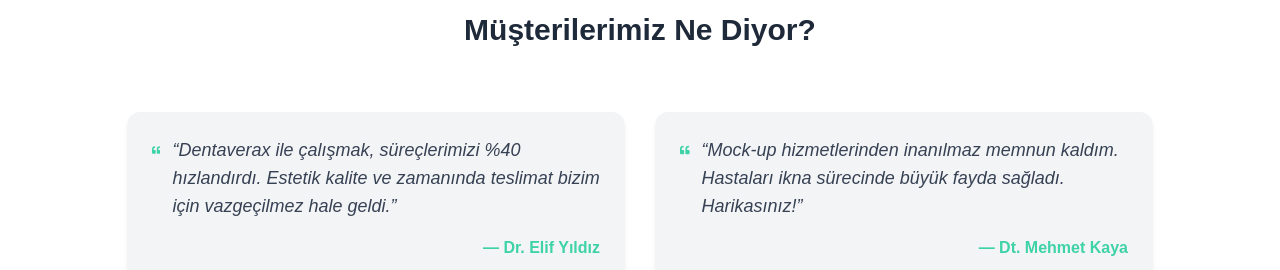
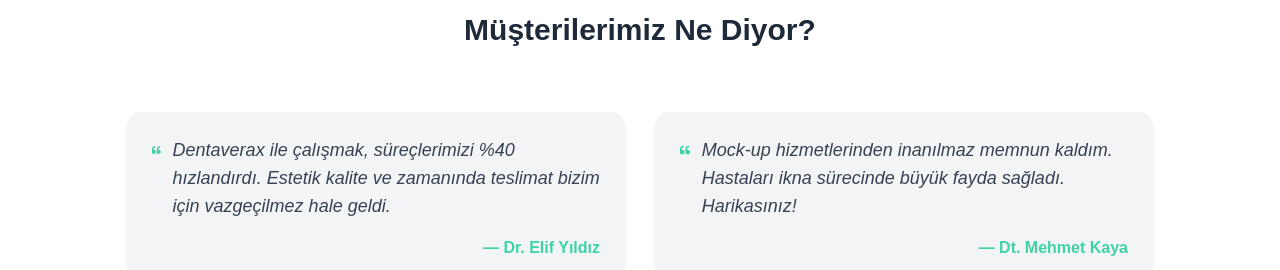
Before and after one commit to arslanalan7/dentlabs-static, a Next.js app: page /islerimiz in a window 1280 px wide. Shown: the part 1020-1290 px from the top of the page. Built offline with nearby package versions, Linux system fonts and the light colour scheme.

Commit message:
error fix

```diff
--- a/src/app/islerimiz/IslerimizClient.tsx
+++ b/src/app/islerimiz/IslerimizClient.tsx
@@ -69,7 +69,7 @@
               <div className="flex gap-3 items-start">
                 <FaQuoteLeft className="text-[#3ed2a7] text-xl mt-1" />
                 <p className="text-gray-700 dark:text-gray-300 italic text-base md:text-lg">
-                  &ldquo;{item.comment}&rdquo;
+                  {item.comment}
                 </p>
               </div>
               <p className="mt-4 text-right font-semibold text-[#3ed2a7]">— {item.name}</p>
```
